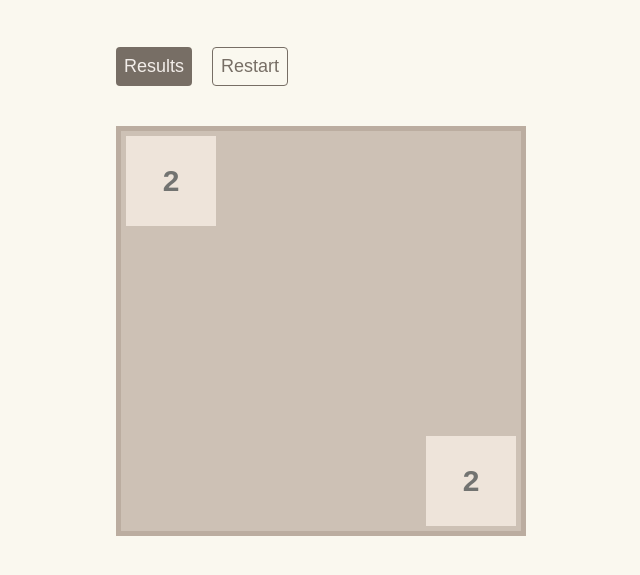
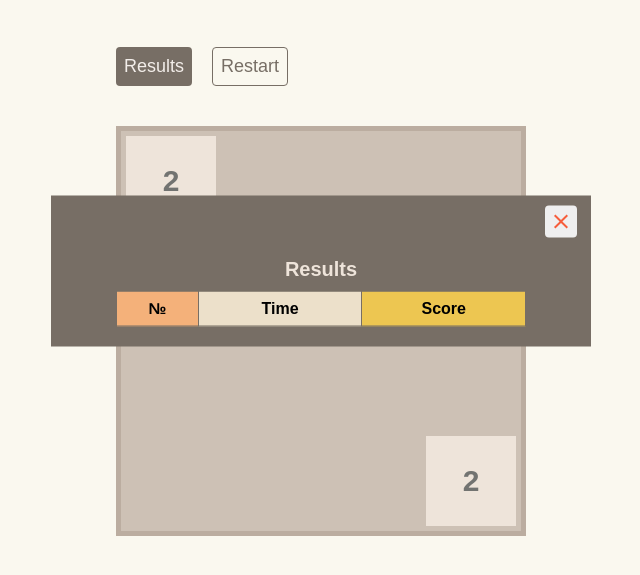
Before and after one commit to PikuzaMarie/2048-game, a plain HTML site: page index.html in a window 1280 px wide. Both pictures are taken after a click on the button "Results". Shown: the part 129-704 px from the top of the page, without its empty margins (319-959 px from the left). Drawn offline with Linux system fonts and the light colour scheme.

Commit message:
feat: add popup and display/close popup on btn click

```diff
--- a/app.js
+++ b/app.js
@@ -228,9 +228,12 @@ function canMove() {
 //Write results to local storage
 function storeResult(result) {
     count += 1;
+    let fullDate = new Date();
+    let timeStamp = fullDate.getTime();
 
     const data = {
         id: count,
+        time: timeStamp,
         score: document.getElementById('score').innerText
     };
 
@@ -242,3 +245,14 @@ function storeResult(result) {
 
     alert('Results saved to local storage. Click on button to see results');
 }
+//Display popup
+const popup = document.getElementById('popup-results');
+document.getElementById('btn-results').addEventListener('click', () => {
+    popup.style.display = 'flex';
+    document.body.style.overflow = 'hidden';
+});
+//Close popup
+document.getElementById('btn-close').addEventListener('click', () => {
+    popup.style.display = 'none';
+    document.body.style.overflow = '';
+});
--- a/index.html
+++ b/index.html
@@ -19,8 +19,22 @@
     </header>
     <main>
         <div class="controls">
-            <button type="button" class="btn primary">Results</button>
+            <button type="button" class="btn primary" id="btn-results">Results</button>
             <button type="button" class="btn secondary">Restart</button>
+        </div>
+        <div class="popup" id="popup-results">
+            <button type="button" class="btn close" id="btn-close"><img src="close_24dp_F65D3B_FILL0_wght400_GRAD0_opsz24.svg" alt="close-icon"></button>
+            <h3>Results</h3>
+            <table id="result-table">
+                <thead>
+                    <tr>
+                        <th>№</th>
+                        <th>Time</th>
+                        <th>Score</th>
+                    </tr>
+                </thead>
+                <tbody></tbody>
+            </table>
         </div>
         <div id="board"></div>
     </main>
--- a/style.css
+++ b/style.css
@@ -21,6 +21,12 @@ h2 {
     font-weight: 400;
     line-height: 0.8;
     color: #ffffff;
+}
+h3 {
+    font-size: 20px;
+    font-weight: 700;
+    color: #eee4da;
+    text-align: center;
 }
 #score {
     font-size: 30px;
@@ -92,8 +98,68 @@ hr {
     color: #776e65;
     border: 1px solid #776e65;
 }
+.btn.close {
+    position: relative;
+    top: -10px;
+    left: 240px;
+    padding: 4px;
+    border: none;
+    border-radius: 4px;
+}
+.btn.close img {
+    display: block;
+}
+.btn.close:hover {
+    background-color: #edce71;
+}
 .btn:hover {
     transform: scale(1.1);
+}
+table,
+tr,
+td,
+th {
+    padding: 8px 16px;
+    border-collapse: collapse;
+    border: 1px solid #776e65;
+}
+table {
+    width: 410px;
+}
+th:nth-child(1) {
+    width: 20%;
+}
+th:nth-child(2) {
+    width: 40%;
+}
+th:nth-child(3) {
+    width: 40%;
+}
+tr th:nth-child(1),
+   th:nth-child(1) {
+    background-color: #f4b17a;
+}
+tr th:nth-child(2),
+   th:nth-child(2) {
+    background-color: #ece0ca;
+}
+tr th:nth-child(3),
+   th:nth-child(3) {
+    background-color: #edc651;
+}
+.popup {
+    position: absolute;
+    top: 50%;
+    left: 50%;
+    transform: translate(-50%, -50%);
+    display: none;
+    flex-direction: column;
+    align-items: center;
+    gap: 10px;
+    width: 500px;
+    padding: 20px;
+    height: fit-content;
+    background-color: #776e65;
 }
 /* colored tiles */
 .x2 {
```
Also changed, not shown: close_24dp_F65D3B_FILL0_wght400_GRAD0_opsz24.svg (added).
